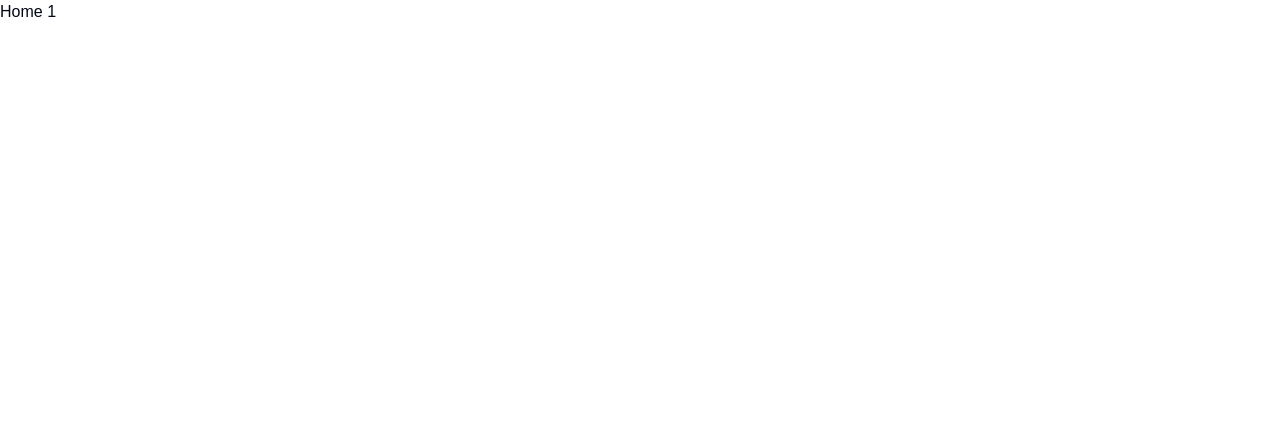
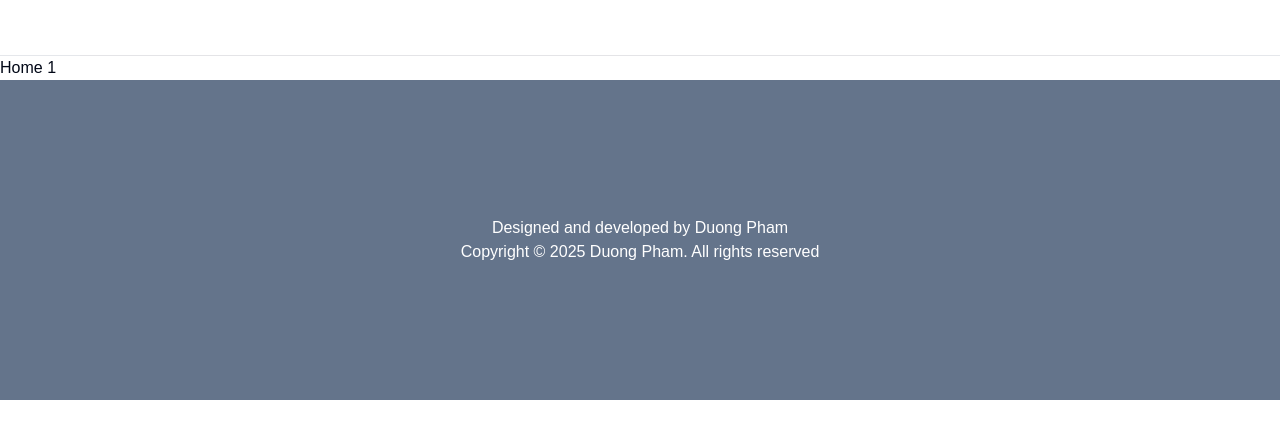
Before and after one commit to ThaiDuong2002/duong, a Next.js app: page / in a window 1280 px wide. Shown: the top 438 px of the page. Built offline with nearby package versions, Linux system fonts and the light colour scheme.

Commit message:
7 - Add Navbar and Footer

```diff
--- a/src/app/layout.tsx
+++ b/src/app/layout.tsx
@@ -1,3 +1,4 @@
+import Navbar from "@/components/custom/navbar";
 import type { Metadata } from "next";
 import { Geist, Geist_Mono } from "next/font/google";
 import "./globals.css";
@@ -30,7 +31,10 @@ export default function RootLayout({
       <body
         className={`${geistSans.variable} ${geistMono.variable} antialiased`}
       >
-        {children}
+        <Navbar />
+        <div className="flex h-auto items-center justify-center">
+          {children}
+        </div>
       </body>
     </html>
   );
--- a/src/app/page.tsx
+++ b/src/app/page.tsx
@@ -1,7 +1,10 @@
+import Footer from "@/components/custom/footer";
+
 export default function Home() {
   return (
-    <div>
+    <div className="flex flex-col w-full">
       <h1>Home 1</h1>
+      <Footer />
     </div>
   );
 }
--- /dev/null
+++ b/src/components/custom/footer/index.tsx
@@ -0,0 +1,11 @@
+const Footer = () => {
+  return (
+    <footer className="bg-slate-500 h-80 flex flex-col items-center justify-center text-white">
+      <div></div>
+      <h6>Designed and developed by Duong Pham</h6>
+      <h6>Copyright © 2025 Duong Pham. All rights reserved</h6>
+    </footer>
+  );
+};
+
+export default Footer;
--- /dev/null
+++ b/src/components/custom/max-width-wrapper/index.tsx
@@ -0,0 +1,23 @@
+import { cn } from "@/lib/utils";
+import { ReactNode } from "react";
+
+const MaxWidthWrapper = ({
+  className,
+  children,
+}: {
+  className?: string;
+  children: ReactNode;
+}) => {
+  return (
+    <div
+      className={cn(
+        "mx-auto w-full max-w-screen-xl px-2.5 md:px-20",
+        className
+      )}
+    >
+      {children}
+    </div>
+  );
+};
+
+export default MaxWidthWrapper;
--- /dev/null
+++ b/src/components/custom/navbar/index.tsx
@@ -0,0 +1,15 @@
+import MaxWidthWrapper from "../max-width-wrapper";
+
+const Navbar = () => {
+  return (
+    <nav className="sticky h-14 inset-x-0 top-0 z-30 w-full border-b border-gray-200 bg-white/75 backdrop-blur-lg transition-all">
+      <MaxWidthWrapper>
+        <div className="flex h-14 gap-5 items-center justify-start border-b border-zinc-200">
+
+        </div>
+      </MaxWidthWrapper>
+    </nav>
+  );
+};
+
+export default Navbar;
```
Also changed, not shown: src/components/custom/education/index.tsx (added), src/components/custom/experience/index.tsx (added), src/components/custom/profile/index.tsx (added), src/components/custom/project/index.tsx (added).
